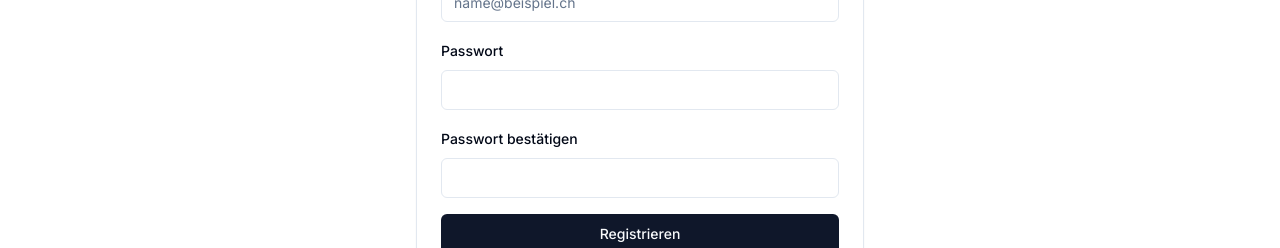
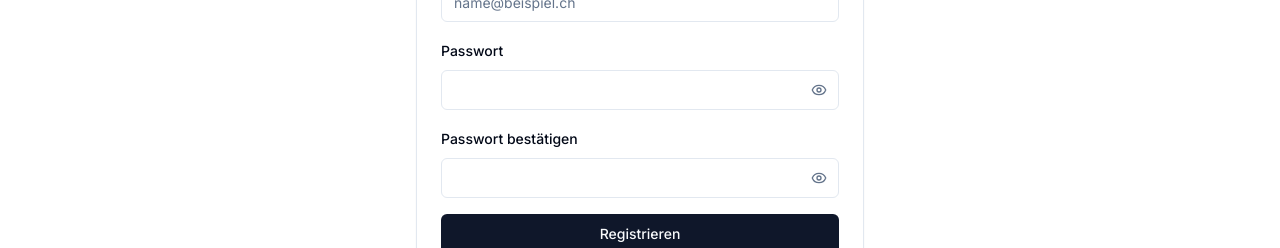
Before and after one commit to hedingerm/nauw, a Next.js app: page /register in a window 1280 px wide. Shown: the part 383-631 px from the top of the page. Built offline with nearby package versions, Linux system fonts and the light colour scheme; no server answers.

Commit message:
booking-design fix

```diff
--- a/src/app/(business)/(auth)/login/page.tsx
+++ b/src/app/(business)/(auth)/login/page.tsx
@@ -6,6 +6,7 @@
 import { useForm } from 'react-hook-form'
 import { zodResolver } from '@hookform/resolvers/zod'
 import { z } from 'zod'
+import { Eye, EyeOff } from 'lucide-react'
 import { Button } from '@/src/components/ui/button'
 import { Input } from '@/src/components/ui/input'
 import { Label } from '@/src/components/ui/label'
@@ -22,6 +23,7 @@
 export default function LoginPage() {
   const [isLoading, setIsLoading] = useState(false)
   const [error, setError] = useState<string | null>(null)
+  const [showPassword, setShowPassword] = useState(false)
   const router = useRouter()
   const { signIn } = useAuth()
 
@@ -77,12 +79,27 @@
             </div>
             <div className="space-y-2">
               <Label htmlFor="password">Passwort</Label>
-              <Input
-                id="password"
-                type="password"
-                {...register('password')}
-                disabled={isLoading}
-              />
+              <div className="relative">
+                <Input
+                  id="password"
+                  type={showPassword ? "text" : "password"}
+                  {...register('password')}
+                  disabled={isLoading}
+                  className="pr-10"
+                />
+                <button
+                  type="button"
+                  onClick={() => setShowPassword(!showPassword)}
+                  className="absolute right-3 top-1/2 -translate-y-1/2 text-muted-foreground hover:text-foreground transition-colors"
+                  tabIndex={-1}
+                >
+                  {showPassword ? (
+                    <EyeOff className="h-4 w-4" />
+                  ) : (
+                    <Eye className="h-4 w-4" />
+                  )}
+                </button>
+              </div>
               {errors.password && (
                 <p className="text-sm text-destructive">{errors.password.message}</p>
               )}
--- a/src/app/(business)/(auth)/register/page.tsx
+++ b/src/app/(business)/(auth)/register/page.tsx
@@ -6,6 +6,7 @@
 import { useForm } from 'react-hook-form'
 import { zodResolver } from '@hookform/resolvers/zod'
 import { z } from 'zod'
+import { Eye, EyeOff } from 'lucide-react'
 import { Button } from '@/src/components/ui/button'
 import { Input } from '@/src/components/ui/input'
 import { Label } from '@/src/components/ui/label'
@@ -26,6 +27,8 @@
 export default function RegisterPage() {
   const [isLoading, setIsLoading] = useState(false)
   const [error, setError] = useState<string | null>(null)
+  const [showPassword, setShowPassword] = useState(false)
+  const [showConfirmPassword, setShowConfirmPassword] = useState(false)
   const router = useRouter()
   const { signUp } = useAuth()
 
@@ -83,24 +86,54 @@
             </div>
             <div className="space-y-2">
               <Label htmlFor="password">Passwort</Label>
+              <div className="relative">
                 <Input
                   id="password"
-                type="password"
+                  type={showPassword ? "text" : "password"}
                   {...register('password')}
                   disabled={isLoading}
+                  className="pr-10"
                 />
+                <button
+                  type="button"
+                  onClick={() => setShowPassword(!showPassword)}
+                  className="absolute right-3 top-1/2 -translate-y-1/2 text-muted-foreground hover:text-foreground transition-colors"
+                  tabIndex={-1}
+                >
+                  {showPassword ? (
+                    <EyeOff className="h-4 w-4" />
+                  ) : (
+                    <Eye className="h-4 w-4" />
+                  )}
+                </button>
+              </div>
               {errors.password && (
                 <p className="text-sm text-destructive">{errors.password.message}</p>
               )}
             </div>
             <div className="space-y-2">
               <Label htmlFor="confirmPassword">Passwort bestätigen</Label>
+              <div className="relative">
                 <Input
                   id="confirmPassword"
-                type="password"
+                  type={showConfirmPassword ? "text" : "password"}
                   {...register('confirmPassword')}
                   disabled={isLoading}
+                  className="pr-10"
                 />
+                <button
+                  type="button"
+                  onClick={() => setShowConfirmPassword(!showConfirmPassword)}
+                  className="absolute right-3 top-1/2 -translate-y-1/2 text-muted-foreground hover:text-foreground transition-colors"
+                  tabIndex={-1}
+                >
+                  {showConfirmPassword ? (
+                    <EyeOff className="h-4 w-4" />
+                  ) : (
+                    <Eye className="h-4 w-4" />
+                  )}
+                </button>
+              </div>
               {errors.confirmPassword && (
                 <p className="text-sm text-destructive">{errors.confirmPassword.message}</p>
               )}
--- a/src/app/(business)/(portal)/booking-design/page.tsx
+++ b/src/app/(business)/(portal)/booking-design/page.tsx
@@ -13,13 +13,7 @@
   Layout,
   FileText,
   Settings2,
-  Eye,
   Save,
-  Smartphone,
-  Monitor,
-  Tablet,
-  Download,
-  Copy,
   ExternalLink
 } from 'lucide-react'
 import { DesignTab } from '@/src/components/booking-design/design-tab'
@@ -29,15 +23,11 @@
 import { BookingPreview } from '@/src/components/booking-design/booking-preview'
 import type { BookingPageConfig } from '@/src/lib/types/booking-config'
 
-type PreviewDevice = 'desktop' | 'tablet' | 'mobile'
-
 export default function BookingDesignPage() {
   const [business, setBusiness] = useState<any>(null)
   const [config, setConfig] = useState<BookingPageConfig | null>(null)
   const [loading, setLoading] = useState(true)
   const [saving, setSaving] = useState(false)
-  const [showPreview, setShowPreview] = useState(false)
-  const [previewDevice, setPreviewDevice] = useState<PreviewDevice>('desktop')
   const [hasChanges, setHasChanges] = useState(false)
   const [bookingUrl, setBookingUrl] = useState('')
 
@@ -101,14 +91,6 @@
     setHasChanges(true)
   }
 
-  const copyBookingUrl = async () => {
-    try {
-      await navigator.clipboard.writeText(bookingUrl)
-      toast.success('Link in die Zwischenablage kopiert')
-    } catch (error) {
-      toast.error('Fehler beim Kopieren des Links')
-    }
-  }
 
   const openBookingPage = () => {
     window.open(bookingUrl, '_blank')
@@ -140,25 +122,10 @@
           <Button
             variant="outline"
             size="sm"
-            onClick={copyBookingUrl}
-          >
-            <Copy className="mr-2 h-4 w-4" />
-            Link kopieren
-          </Button>
-          <Button
-            variant="outline"
-            size="sm"
             onClick={openBookingPage}
           >
             <ExternalLink className="mr-2 h-4 w-4" />
             Seite öffnen
-          </Button>
-          <Button
-            onClick={() => setShowPreview(!showPreview)}
-            variant="outline"
-          >
-            <Eye className="mr-2 h-4 w-4" />
-            {showPreview ? 'Editor' : 'Vorschau'}
           </Button>
           <Button
             onClick={handleSave}
@@ -176,44 +143,6 @@
       </div>
 
       {/* Main Content */}
-      {showPreview ? (
-        <div className="space-y-4">
-          {/* Device Selector */}
-          <div className="flex items-center justify-center gap-2 p-4 bg-gray-100 rounded-lg">
-            <Button
-              variant={previewDevice === 'desktop' ? 'default' : 'outline'}
-              size="sm"
-              onClick={() => setPreviewDevice('desktop')}
-            >
-              <Monitor className="mr-2 h-4 w-4" />
-              Desktop
-            </Button>
-            <Button
-              variant={previewDevice === 'tablet' ? 'default' : 'outline'}
-              size="sm"
-              onClick={() => setPreviewDevice('tablet')}
-            >
-              <Tablet className="mr-2 h-4 w-4" />
-              Tablet
-            </Button>
-            <Button
-              variant={previewDevice === 'mobile' ? 'default' : 'outline'}
-              size="sm"
-              onClick={() => setPreviewDevice('mobile')}
-            >
-              <Smartphone className="mr-2 h-4 w-4" />
-              Mobil
-            </Button>
-          </div>
-
-          {/* Preview */}
-          <BookingPreview
-            config={config}
-            business={business}
-            device={previewDevice}
-          />
-        </div>
-      ) : (
       <div className="grid gap-6 lg:grid-cols-3">
         {/* Settings Panel */}
         <div className="lg:col-span-2">
@@ -296,7 +225,6 @@
           </Card>
         </div>
       </div>
-      )}
     </div>
   )
 }
```
Also changed, not shown: .claude/settings.local.json, 1 other file (tests, documents, lock files or other folders). Lines whose indentation alone changed are shown as unchanged.
